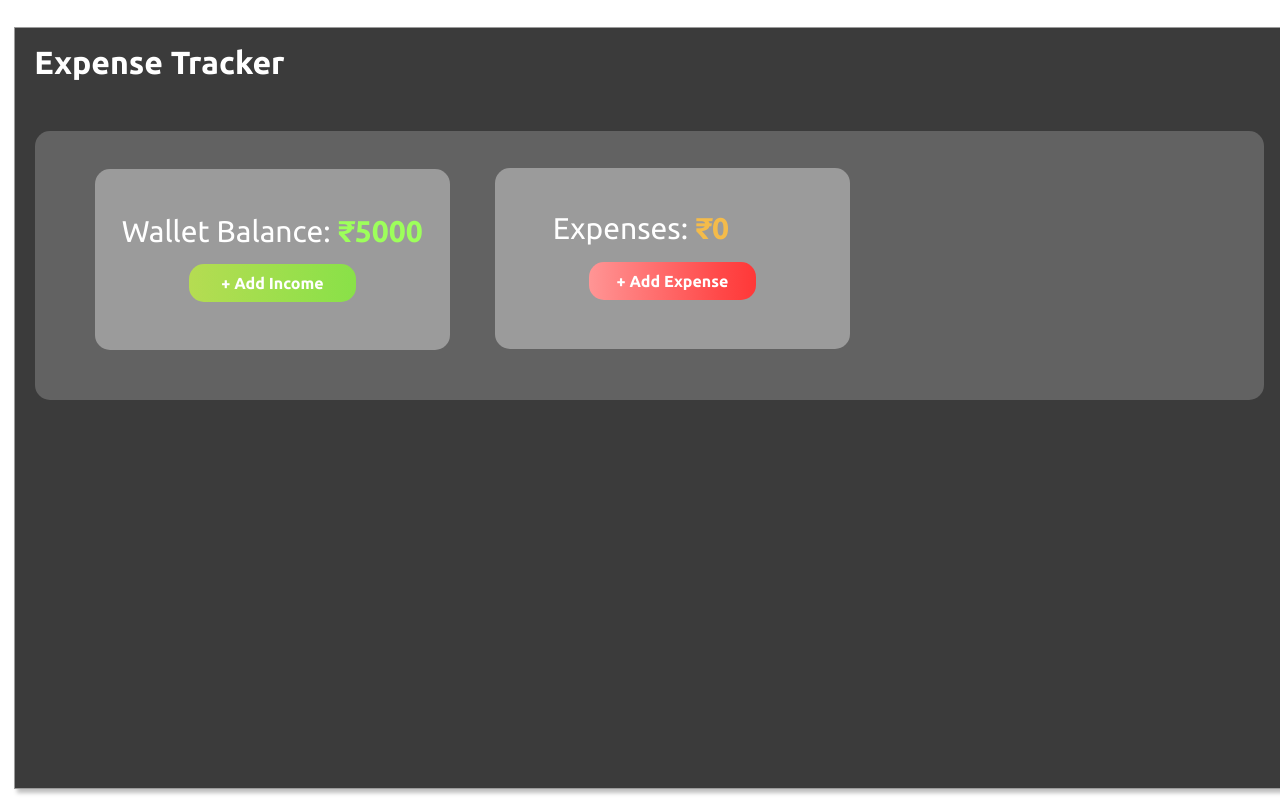
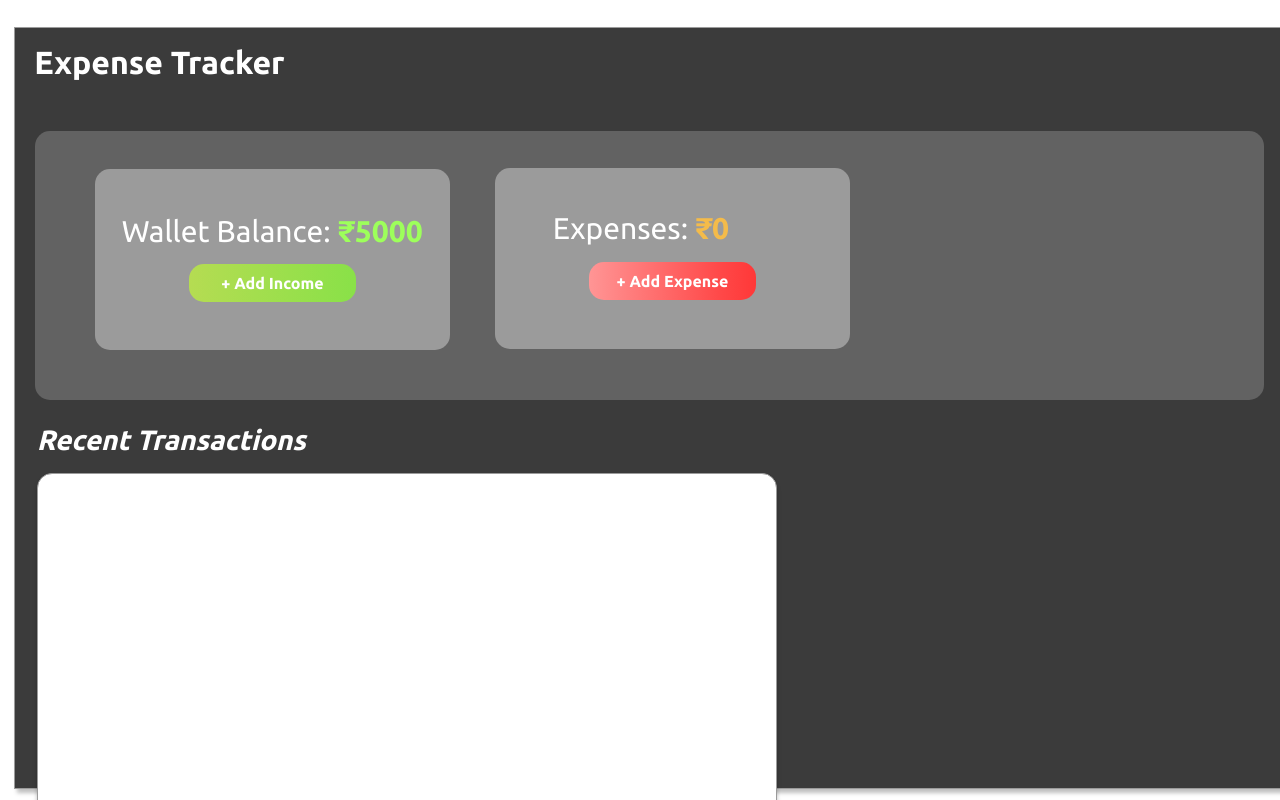
Before and after one commit to PaulRohan95/Expense-Tracker, a React (Create React App) app: page / in a window 1280 px wide. Built offline with nearby package versions, Linux system fonts and the light colour scheme.

Commit message:
rectifications

```diff
--- a/src/App.js
+++ b/src/App.js
@@ -1,5 +1,7 @@
 import React, { useState, useEffect } from 'react';
 import "@fontsource/ubuntu";
+import ExpenseForm from './components/ExpenseForm/ExpenseForm';
+import ExpenseList from './components/ExpenseList/ExpenseList';
 import './App.css';
 
 function App() {
@@ -95,11 +97,13 @@ function App() {
       {showExpenseForm && (
         <div className="modal-expense">
           <div className="modal-content-expense">
+            <ExpenseForm addExpense={addExpense} walletBalance={walletBalance} />
             <button className="btn-cancel" onClick={() => setShowExpenseForm(false)}>Cancel</button>
           </div>
         </div>
       )}
       </div>
+      <ExpenseList expenses={expenses} deleteExpense={deleteExpense} updateExpense={updateExpense} />
     </div>
   );
 }
```
